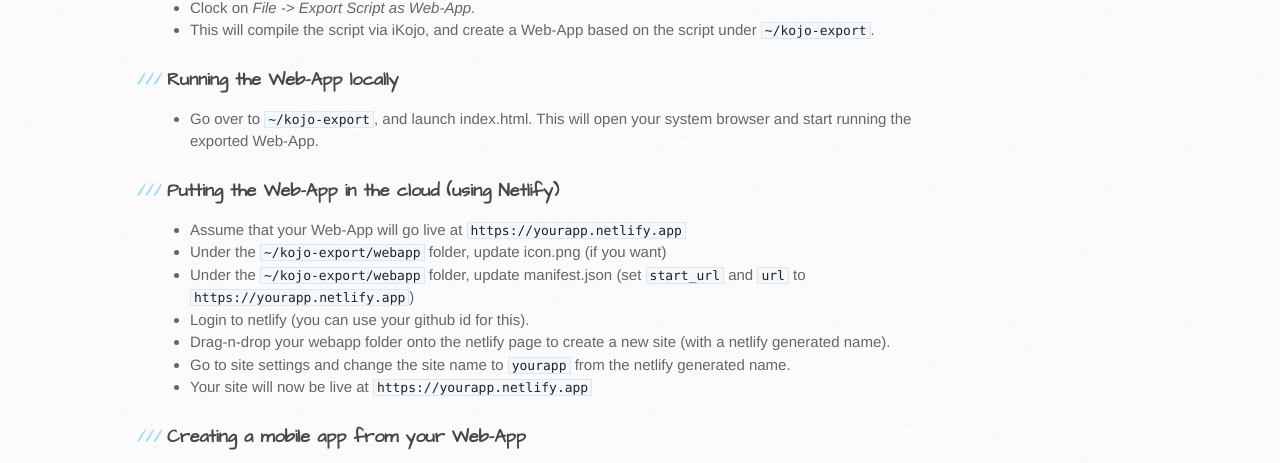
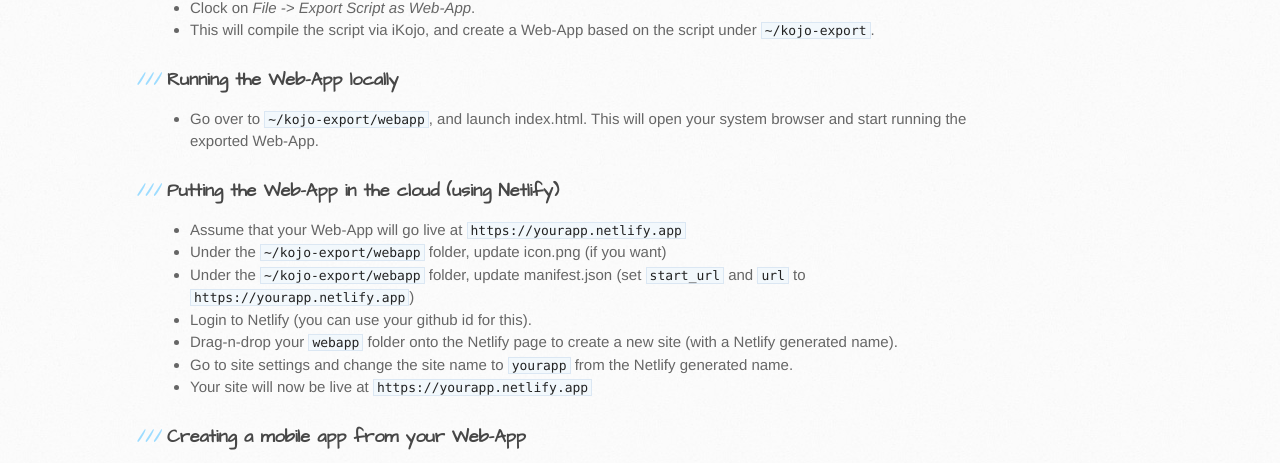
Before and after one commit to kojodoc/kojodoc.github.io, a Jekyll site: the page built from howtos/webapp-export.md, in a window 1280 px wide. Shown: the part 312-775 px from the top of the page. Built offline with Jekyll 4.4.1, drawn with Linux system fonts in a browser that asks for light colours; our own code applies the rules of GitHub Pages for plain Markdown files; the repository's description, which GitHub fills in, is left out.

Commit message:
Refine webapp-export information.

```diff
--- a/howtos/webapp-export.md
+++ b/howtos/webapp-export.md
@@ -12,15 +12,15 @@ Steps in brief (for now; more details soon):
 * This will compile the script via iKojo, and create a Web-App based on the script under `~/kojo-export`.
 
 ### Running the Web-App locally
-* Go over to `~/kojo-export`, and launch index.html. This will open your system browser and start running the exported Web-App.
+* Go over to `~/kojo-export/webapp`, and launch index.html. This will open your system browser and start running the exported Web-App.
 
 ### Putting the Web-App in the cloud (using Netlify)
 * Assume that your Web-App will go live at `https://yourapp.netlify.app`
 * Under the `~/kojo-export/webapp` folder, update icon.png (if you want)
 * Under the `~/kojo-export/webapp` folder, update manifest.json (set `start_url` and `url` to `https://yourapp.netlify.app`)
-* Login to netlify (you can use your github id for this).
-* Drag-n-drop your webapp folder onto the netlify page to create a new site (with a netlify generated name).
-* Go to site settings and change the site name to `yourapp` from the netlify generated name.
+* Login to Netlify (you can use your github id for this).
+* Drag-n-drop your `webapp` folder onto the Netlify page to create a new site (with a Netlify generated name).
+* Go to site settings and change the site name to `yourapp` from the Netlify generated name.
 * Your site will now be live at `https://yourapp.netlify.app`
 
 ### Creating a mobile app from your Web-App
```
